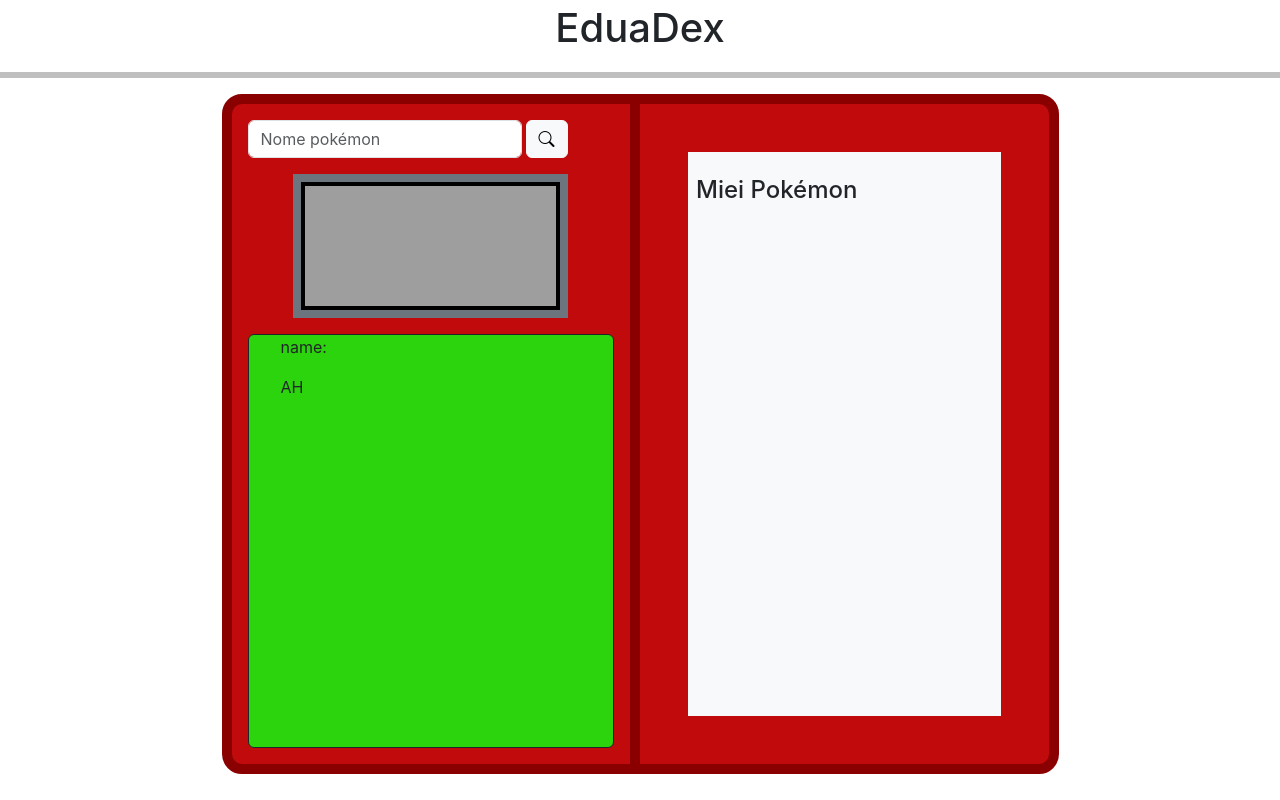
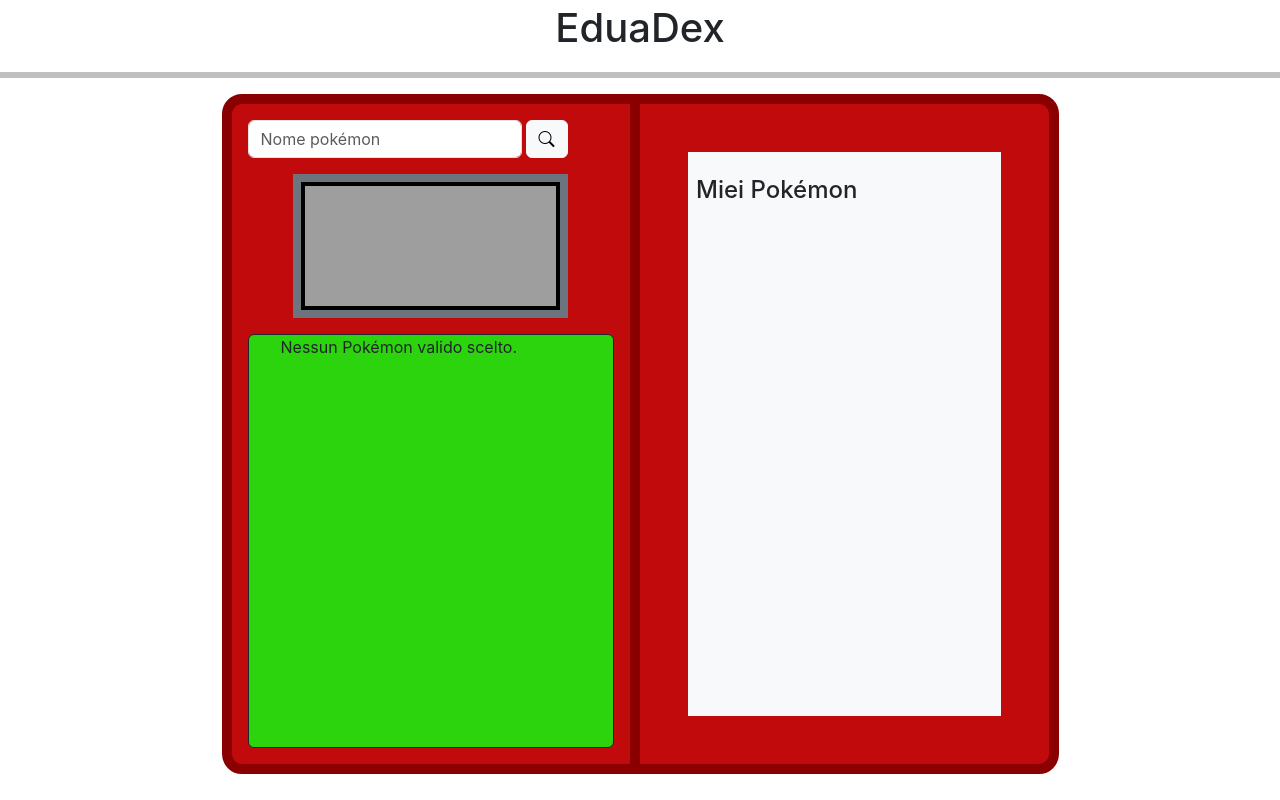
Before and after one commit to sollendy/vue-pok-dex, a Vue app: page / in a window 1280 px wide. Built offline with nearby package versions, Linux system fonts and the light colour scheme; grey boxes are pictures that could not be loaded.

Commit message:
risolto a caso problema in pokecard cambiando il pokemonselected in appvue

```diff
--- a/src/App.vue
+++ b/src/App.vue
@@ -12,7 +12,7 @@
   data() {
     return {
       store,
-      pokemonSelected: "ah"
+      pokemonSelected: ""
     }
   },
   created() {
--- a/src/components/PokeCard.vue
+++ b/src/components/PokeCard.vue
@@ -25,13 +25,13 @@
         <div class="stats-cont h-100">
             <div class="stats border border-dark rounded h-100 w-100">
                 <ul class="prime-info" v-if="pokemon !== ''">
-                    <li>name: <b> {{pokemon.name}} </b></li>
-                    <li></li>
-                    <li></li>
-                    <li></li>
+                    <li>Nome: <b> {{ pokemon.name}} </b></li>
+                    <li>Tipo: <b> {{ pokemon.type}} </b></li>
+                    <li>Altezza: <b> {{ pokemon.height}} </b></li>
+                    <li>Peso: <b> {{ pokemon.Weight}} </b></li>
                 </ul>
-                 <ul class="prime-info" v-else">
-                    AH
+                 <ul class="prime-info" v-else>
+                    Nessun Pokémon valido scelto.
                 </ul>
             </div>
             <!-- vorrei che tutto ciò che è visibile dentro le ul sia visibile SOLO quando viene cercato il pokémon,
```
